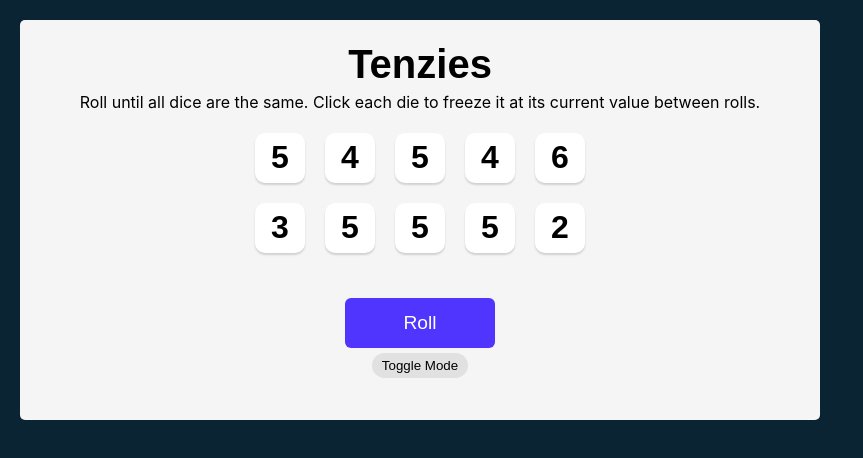
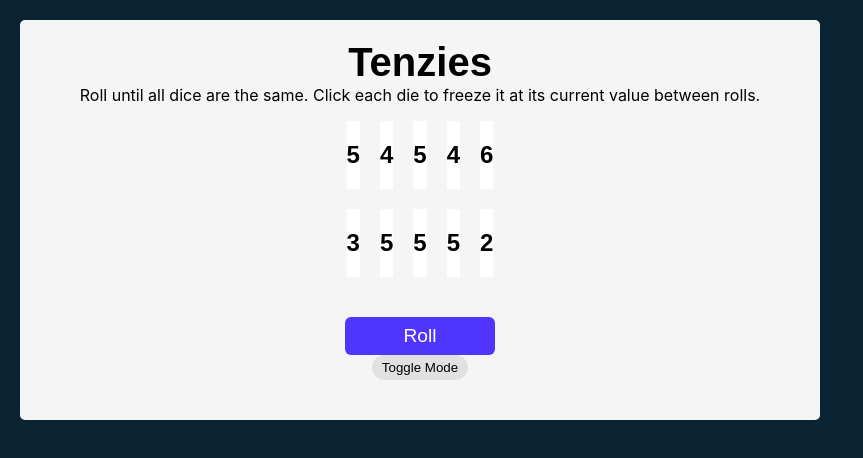
Before and after one commit to khusamayasir/Tenzies-Game, a React (Create React App) app: page / in a window 1280 px wide. Shown: the top 458 px of the page, without its empty margins (0-863 px from the left). Built offline with nearby package versions, Linux system fonts and the light colour scheme.

Commit message:
Update style.css

```diff
--- a/src/style.css
+++ b/src/style.css
@@ -40,21 +40,6 @@ main {
     margin-bottom: 40px;
 }
 
-.die-face {
-    height: 50px;
-    width: 50px;
-    box-shadow: 0px 2px 2px rgba(0, 0, 0, 0.15);
-    border-radius: 10px;
-    display: flex;
-    justify-content: center;
-    align-items: center;
-    cursor: pointer;
-}
-
-.die-numbers {
-    font-size: 2rem;
-}
-
 .roll-dice {
     height: 50px;
     width: 150px;
```
